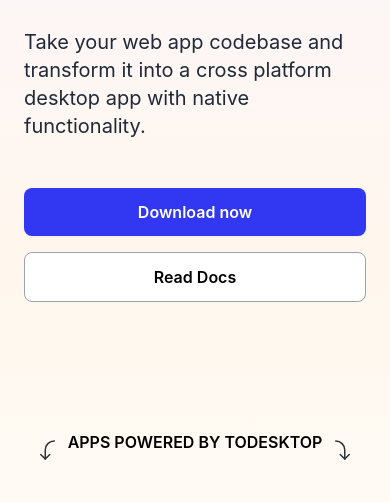
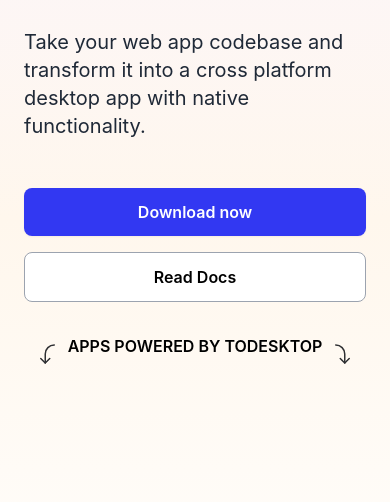
Before and after one commit to aqsabutt1/tailwind-project, a website: page docs/index.html in a window 390 px wide. Shown: the part 342-844 px from the top of the page. Drawn offline with nearby package versions, Linux system fonts and the light colour scheme.

Commit message:
Update index.html

```diff
--- a/docs/index.html
+++ b/docs/index.html
@@ -71,7 +71,7 @@
    <main class="mt-16">
     <!-- Hero Section -->
      <div id="hero" class="min-h-screen bg-gradient-to-b from-purple-50 via-orange-50 to transparent">
-      <div id="hero-container" class="max-w-3xl mx-auto px-6 lg:px-8 pt-8 pb-32 flex flex-col sm:items-center sm:text-center sm:pt-14 sm:pb-20">
+      <div id="hero-container" class="max-w-3xl mx-auto px-6 lg:px-8 pt-8 pb-8 flex flex-col sm:items-center sm:text-center sm:pt-14 sm:pb-20">
         <div id="version-text" class="flex items-center my-6 gap-2 border border-yellow-300 bg-yellow-100 rounded-lg py-1 px-3 w-fit shadow-md hover:shadow-lg hover:-translate-y-1 transition duration-200 group">
           <div class="w-2 h-2 border bg-yellow-400 rounded-full border-yellow-700"></div>
           <p class=" font-display text-yellow-800 font-semibold">v0.24.1</p>
```
